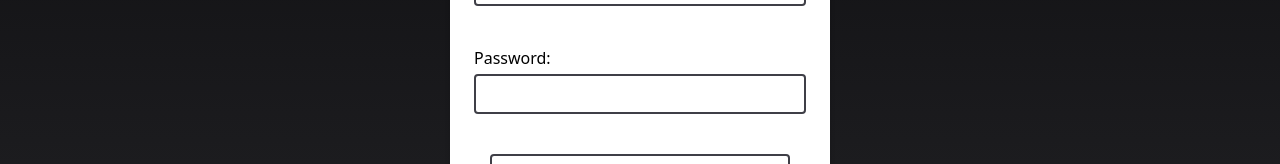
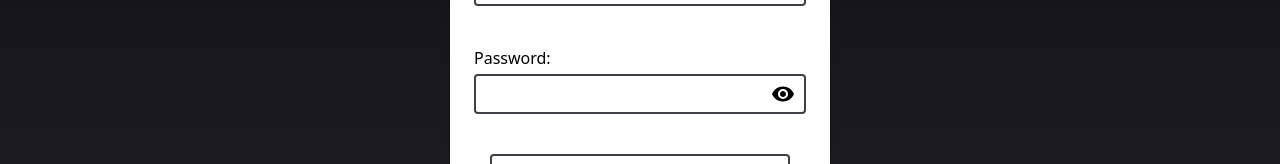
Before and after one commit to Riviets/todolist, a React app in the folder todolist-frontend/: page /login in a window 1280 px wide. Shown: the part 356-520 px from the top of the page. Built offline with nearby package versions, Linux system fonts and the light colour scheme; the HTML template or start-up script is replaced by a standard one.

Commit message:
Implemented the ability to hide/show password. Improved regex for password's validation

```diff
--- /dev/null
+++ b/todolist-frontend/src/assets/icons/eyeClosed.tsx
@@ -0,0 +1,22 @@
+const EyeClosedIcon = () => {
+  return (
+    <svg
+      width="22"
+      height="19"
+      viewBox="0 0 20 17"
+      fill="none"
+      xmlns="http://www.w3.org/2000/svg"
+    >
+      <path
+        d="M12.49 7.94C12.4744 7.28914 12.2055 6.67005 11.7405 6.21438C11.2755 5.75871 10.651 5.50242 10 5.5L12.49 7.94Z"
+        fill="black"
+      />
+      <path
+        d="M8.2 3.9C8.76501 3.64103 9.37848 3.5047 10 3.5C11.1935 3.5 12.3381 3.97411 13.182 4.81802C14.0259 5.66193 14.5 6.80653 14.5 8C14.4997 8.53013 14.4014 9.05563 14.21 9.55L17 12.14C18.2456 10.9558 19.2626 9.55245 20 8C20 8 17 1 10 1C8.62109 0.992769 7.25681 1.28268 6 1.85L8.2 3.9ZM2 0L1 1L3.55 3.4C2.05582 4.66612 0.846054 6.2337 0 8C0 8 3 15 10 15C11.6192 15.0067 13.2144 14.6079 14.64 13.84L18 17L19 16L2 0ZM10 12.5C8.80653 12.5 7.66193 12.0259 6.81802 11.182C5.97411 10.3381 5.5 9.19347 5.5 8C5.50552 7.227 5.71231 6.46877 6.1 5.8L7.63 7.24C7.54763 7.48509 7.50377 7.74147 7.5 8C7.49899 8.407 7.59776 8.80805 7.78767 9.16804C7.97758 9.52802 8.25284 9.83596 8.58934 10.0649C8.92585 10.2939 9.31335 10.4368 9.71792 10.4813C10.1225 10.5258 10.5318 10.4704 10.91 10.32L12.45 11.77C11.7218 12.2467 10.8703 12.5004 10 12.5Z"
+        fill="black"
+      />
+    </svg>
+  );
+};
+
+export default EyeClosedIcon;
--- /dev/null
+++ b/todolist-frontend/src/assets/icons/eyeOpen.tsx
@@ -0,0 +1,18 @@
+const EyeOpenIcon = () => {
+  return (
+    <svg
+      width="22"
+      height="16"
+      viewBox="0 0 22 16"
+      fill="none"
+      xmlns="http://www.w3.org/2000/svg"
+    >
+      <path
+        d="M11 5C10.2044 5 9.44129 5.31607 8.87868 5.87868C8.31607 6.44129 8 7.20435 8 8C8 8.79565 8.31607 9.55871 8.87868 10.1213C9.44129 10.6839 10.2044 11 11 11C11.7956 11 12.5587 10.6839 13.1213 10.1213C13.6839 9.55871 14 8.79565 14 8C14 7.20435 13.6839 6.44129 13.1213 5.87868C12.5587 5.31607 11.7956 5 11 5ZM11 13C9.67392 13 8.40215 12.4732 7.46447 11.5355C6.52678 10.5979 6 9.32608 6 8C6 6.67392 6.52678 5.40215 7.46447 4.46447C8.40215 3.52678 9.67392 3 11 3C12.3261 3 13.5979 3.52678 14.5355 4.46447C15.4732 5.40215 16 6.67392 16 8C16 9.32608 15.4732 10.5979 14.5355 11.5355C13.5979 12.4732 12.3261 13 11 13ZM11 0.5C6 0.5 1.73 3.61 0 8C1.73 12.39 6 15.5 11 15.5C16 15.5 20.27 12.39 22 8C20.27 3.61 16 0.5 11 0.5Z"
+        fill="black"
+      />
+    </svg>
+  );
+};
+
+export default EyeOpenIcon;
--- a/todolist-frontend/src/components/LoginForm.tsx
+++ b/todolist-frontend/src/components/LoginForm.tsx
@@ -3,8 +3,12 @@ import { zodResolver } from "@hookform/resolvers/zod";
 import loginUserSchema from "../zod/schemas/loginUserSchema";
 import type { UserLoginData } from "../types/user";
 import { authService } from "../services/api/authService";
+import { useState } from "react";
+import EyeClosedIcon from "../assets/icons/eyeClosed";
+import EyeOpenIcon from "../assets/icons/eyeOpen";
 
 const LoginForm = () => {
+  const [isPasswordVisible, setIsPasswordVisible] = useState(false);
   const {
     register,
     handleSubmit,
@@ -32,7 +36,20 @@ const LoginForm = () => {
       </div>
       <div className="flex flex-col gap-1">
         <p className="text-sm md:text-base">Password:</p>
-        <input {...register("password")} type="password" className="input" />
+        <div className="relative">
+          <input
+            {...register("password")}
+            type={isPasswordVisible ? "text" : "password"}
+            className="input"
+          />
+          <button
+            onClick={() => setIsPasswordVisible(!isPasswordVisible)}
+            type="button"
+            className="absolute top-1/2 -translate-y-1/2 right-3 cursor-pointer"
+          >
+            {isPasswordVisible ? <EyeClosedIcon /> : <EyeOpenIcon />}
+          </button>
+        </div>
         <div className="min-h-[1.5rem] text-red-500 text-sm">
           {errors.password?.message}
         </div>
--- a/todolist-frontend/src/zod/schemas/loginUserSchema.ts
+++ b/todolist-frontend/src/zod/schemas/loginUserSchema.ts
@@ -7,7 +7,7 @@ const loginUserSchema = z.object({
     .min(6, "Password should have at least 6 symbols")
     .max(16, "Password shouldn't be longer than 16 symbols")
     .regex(
-      /^(?=.*[a-zA-Z])(?=.*\d).+$/,
+      /^(?=.*[a-zA-Zа-яА-ЯёЁіІїЇєЄґҐ])(?=.*\d).+$/,
       "Password should contain letters and numbers"
     ),
 });
```
